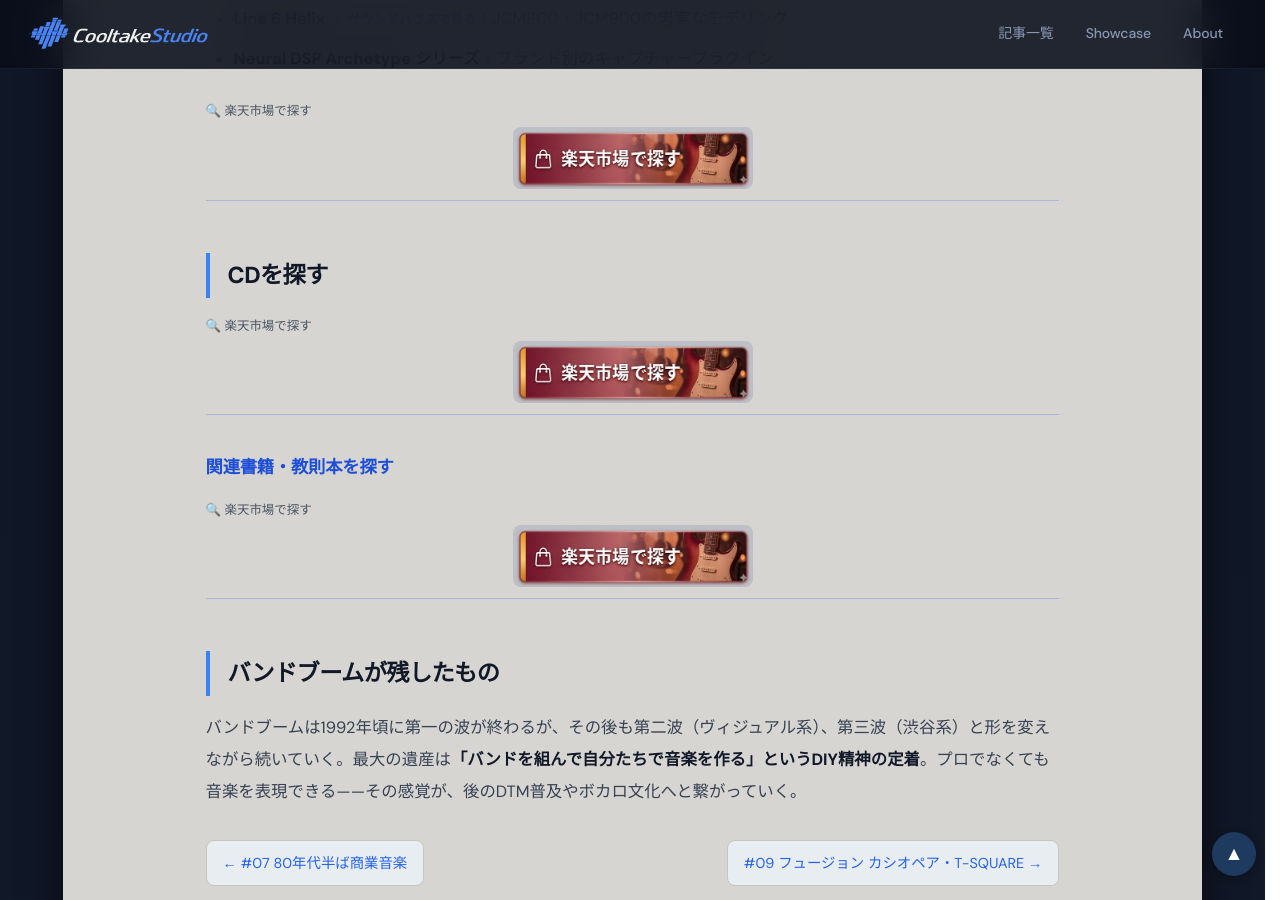
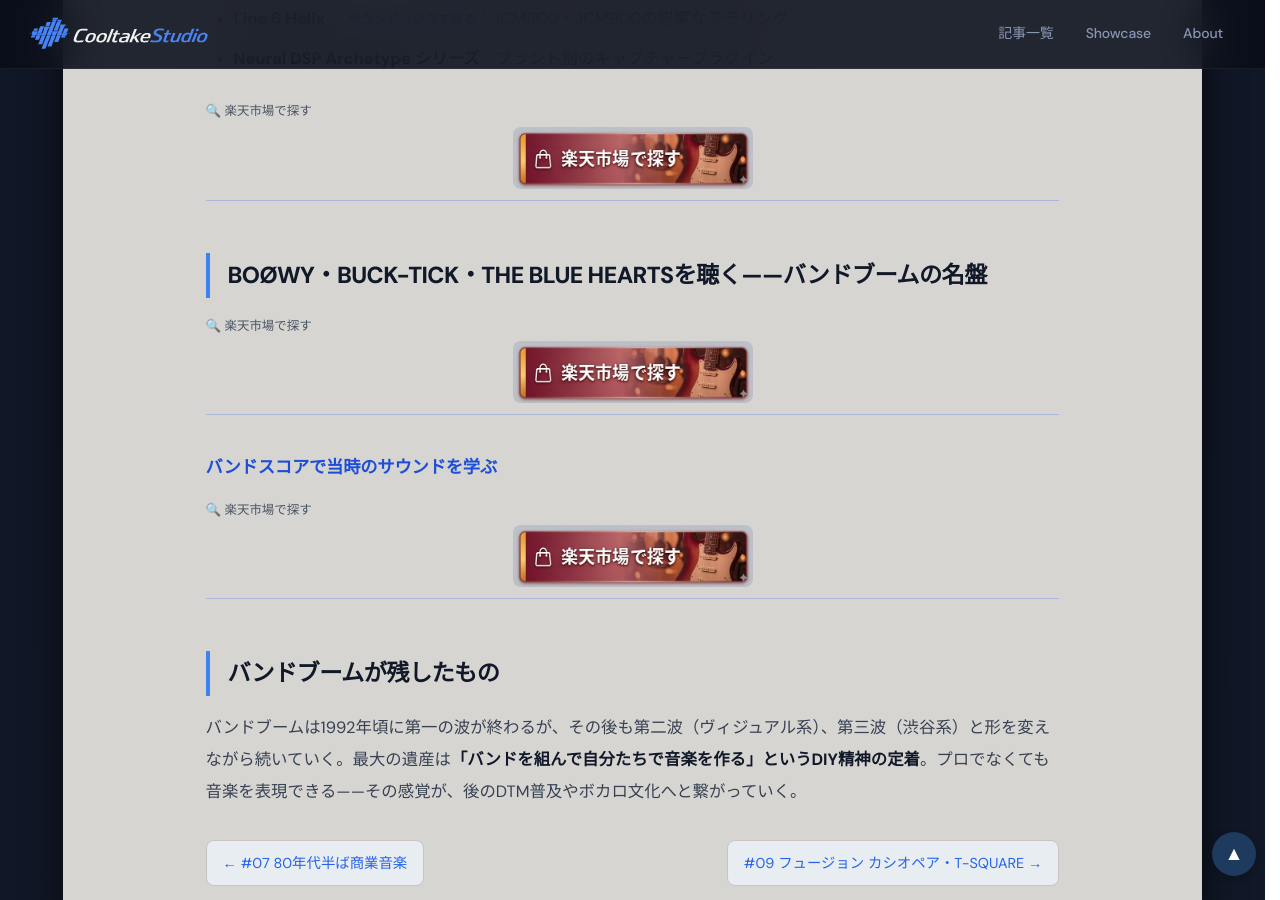
Before and after one commit to cooltake/cooltake-staging, a Jekyll site: the page built from _posts/2026-05-30-japan-music-08-band-boom.md, in a window 1280 px wide and 900 px high, scrolled down 14112 px. Built offline with Jekyll 4.4.1, drawn with Linux system fonts in a browser that asks for light colours; some web fonts are replaced.

Commit message:
fix: CTAセクション見出しを記事の文脈に合わせて修正 (2026-05-30-japan-music-08-band-boom.md)

```diff
--- a/_posts/2026-05-30-japan-music-08-band-boom.md
+++ b/_posts/2026-05-30-japan-music-08-band-boom.md
@@ -170,11 +170,11 @@
 <div style="margin:.8rem 0;"><span style="display:block;font-size:.78rem;color:#4b5563;margin-bottom:3px;margin-top:6px;">🔍 楽天市場で探す</span><a href="https://search.rakuten.co.jp/search/mall/マルチエフェクター ギター/" rel="nofollow" referrerpolicy="no-referrer-when-downgrade" style="display:block;text-decoration:none;text-align:center;"><img src="/assets/images/btn-rakuten.jpg" alt="楽天市場で探す" width="240" style="height:auto;border-radius:8px;display:inline-block;"></a></div>
 
 
-## CDを探す
+## BOØWY・BUCK-TICK・THE BLUE HEARTSを聴く——バンドブームの名盤
 
 <div style="margin:.8rem 0;"><span style="display:block;font-size:.78rem;color:#4b5563;margin-bottom:3px;margin-top:6px;">🔍 楽天市場で探す</span><a href="https://search.rakuten.co.jp/search/mall/BOOWY BUCK-TICK THE BLUE HEARTS CD/" rel="nofollow" referrerpolicy="no-referrer-when-downgrade" style="display:block;text-decoration:none;text-align:center;"><img src="/assets/images/btn-rakuten.jpg" alt="楽天市場で探す" width="240" style="height:auto;border-radius:8px;display:inline-block;"></a></div>
 
-### 関連書籍・教則本を探す
+### バンドスコアで当時のサウンドを学ぶ
 
 <div style="margin:.8rem 0;"><span style="display:block;font-size:.78rem;color:#4b5563;margin-bottom:3px;margin-top:6px;">🔍 楽天市場で探す</span><a href="https://search.rakuten.co.jp/search/mall/エレキギター バンド 教則本/" rel="nofollow" referrerpolicy="no-referrer-when-downgrade" style="display:block;text-decoration:none;text-align:center;"><img src="/assets/images/btn-rakuten.jpg" alt="楽天市場で探す" width="240" style="height:auto;border-radius:8px;display:inline-block;"></a></div>
 
```
